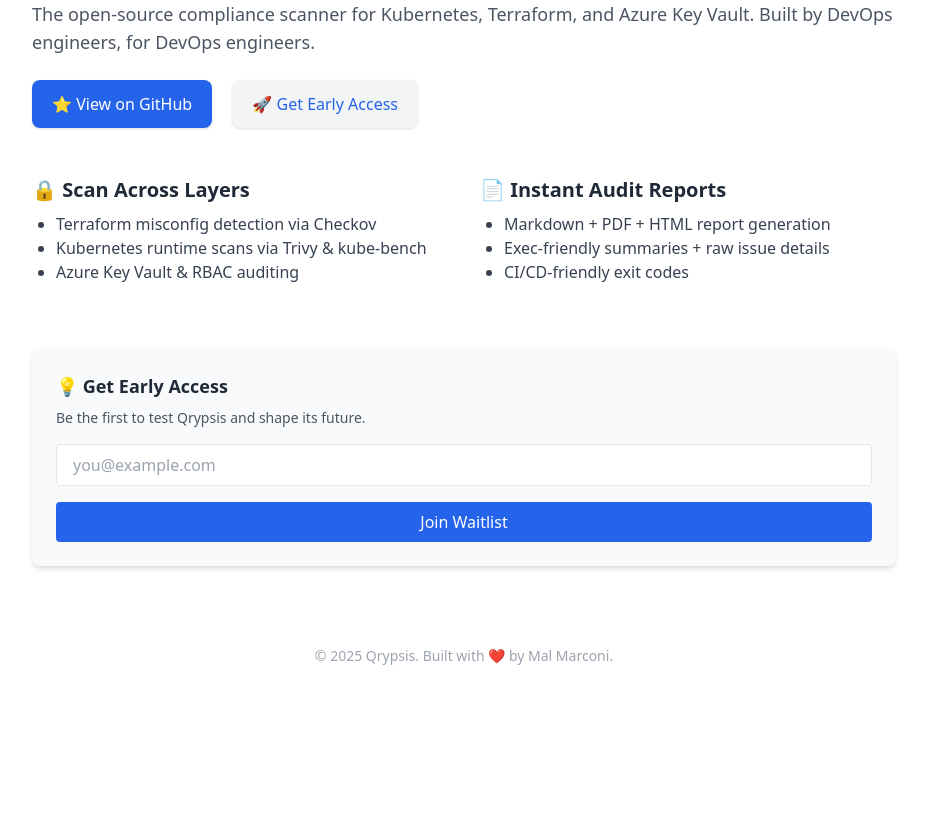
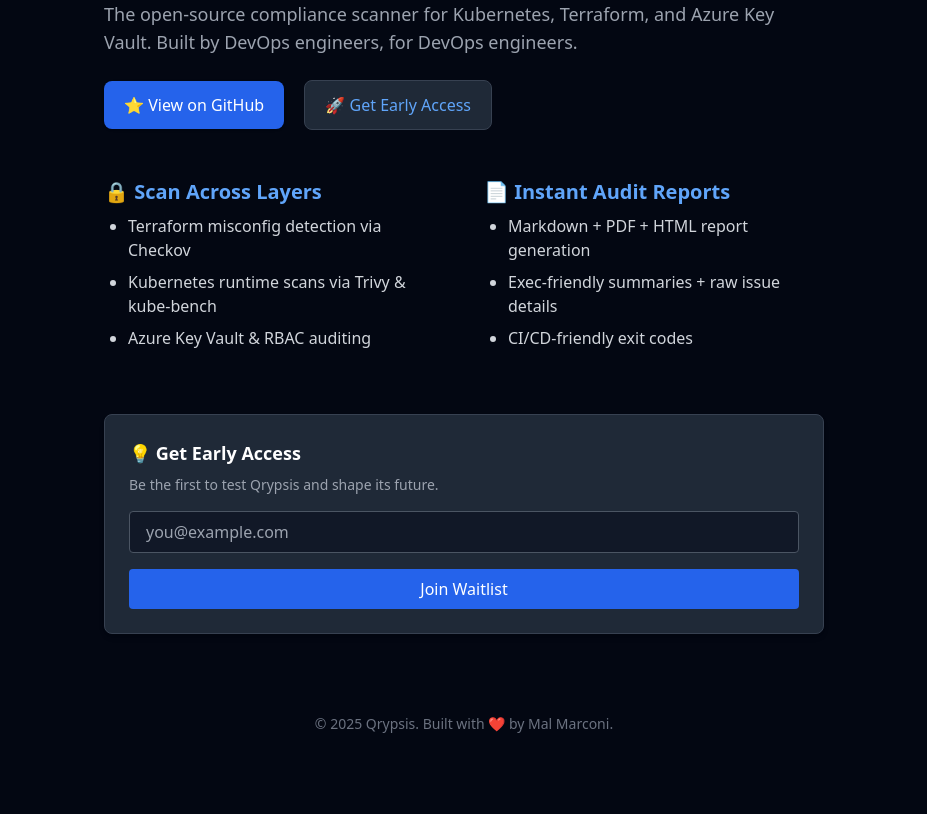
Before and after one commit to mmarconi93/qrypsis, a plain HTML site: page frontend/index.html in a window 1280 px wide. Shown: the part 144-958 px from the top of the page, without its empty margins (176-1103 px from the left). Before the commit the page ends 890 px from the top, so only its background shows below. Drawn offline with nearby package versions, Linux system fonts and the light colour scheme.

Commit message:
changed theme in landing page

```diff
--- a/frontend/index.html
+++ b/frontend/index.html
@@ -6,37 +6,40 @@
   <title>Qrypsis – Kubernetes & Cloud Compliance Scanner</title>
   <script src="https://cdn.tailwindcss.com"></script>
 </head>
-<body class="bg-white text-gray-800">
-  <div class="max-w-4xl mx-auto px-4 py-20">
+<body class="bg-gray-950 text-gray-200 font-sans">
+  <div class="max-w-3xl mx-auto px-6 py-20">
     <div class="flex items-center space-x-4">
-      <img src="logo.png" alt="Qrypsis Logo" class="w-12 h-12">
-      <h1 class="text-4xl font-bold tracking-tight">Qrypsis</h1>
+      <img src="logo.png" alt="Qrypsis Logo" class="w-12 h-12 rounded shadow" />
+      <h1 class="text-4xl font-extrabold tracking-tight text-white">Qrypsis</h1>
     </div>
-    <p class="mt-4 text-lg text-gray-600">
+
+    <p class="mt-4 text-lg text-gray-400">
       The open-source compliance scanner for Kubernetes, Terraform, and Azure Key Vault. Built by DevOps engineers, for DevOps engineers.
     </p>
 
-    <div class="mt-6">
-      <a href="https://github.com/mmarconi93/qrypsis.git" target="_blank" class="inline-block px-5 py-3 bg-blue-600 text-white rounded-lg shadow hover:bg-blue-700 transition">
+    <div class="mt-6 space-x-4">
+      <a href="https://github.com/mmarconi93/qrypsis.git" target="_blank"
+        class="inline-block px-5 py-3 bg-blue-600 text-white font-medium rounded-lg shadow hover:bg-blue-700 transition">
         ⭐ View on GitHub
       </a>
-      <a href="#early-access" class="ml-4 inline-block px-5 py-3 bg-gray-100 text-blue-600 rounded-lg shadow hover:bg-gray-200 transition">
+      <a href="#early-access"
+        class="inline-block px-5 py-3 bg-gray-800 text-blue-400 font-medium rounded-lg border border-gray-700 hover:bg-gray-700 transition">
         🚀 Get Early Access
       </a>
     </div>
 
-    <div class="mt-12 grid gap-8 md:grid-cols-2">
+    <div class="mt-12 grid gap-10 md:grid-cols-2">
       <div>
-        <h2 class="text-xl font-semibold">🔒 Scan Across Layers</h2>
-        <ul class="list-disc ml-6 mt-2 text-gray-700">
+        <h2 class="text-xl font-semibold text-blue-400 mb-2">🔒 Scan Across Layers</h2>
+        <ul class="list-disc ml-6 space-y-2 text-gray-300">
           <li>Terraform misconfig detection via Checkov</li>
           <li>Kubernetes runtime scans via Trivy & kube-bench</li>
           <li>Azure Key Vault & RBAC auditing</li>
         </ul>
       </div>
       <div>
-        <h2 class="text-xl font-semibold">📄 Instant Audit Reports</h2>
-        <ul class="list-disc ml-6 mt-2 text-gray-700">
+        <h2 class="text-xl font-semibold text-blue-400 mb-2">📄 Instant Audit Reports</h2>
+        <ul class="list-disc ml-6 space-y-2 text-gray-300">
           <li>Markdown + PDF + HTML report generation</li>
           <li>Exec-friendly summaries + raw issue details</li>
           <li>CI/CD-friendly exit codes</li>
@@ -44,16 +47,19 @@
       </div>
     </div>
 
-    <form id="early-access" class="mt-16 bg-gray-50 p-6 rounded-lg shadow-md">
-      <h3 class="text-lg font-semibold mb-2">💡 Get Early Access</h3>
-      <p class="text-sm text-gray-600 mb-4">Be the first to test Qrypsis and shape its future.</p>
-      <input type="email" placeholder="you@example.com" class="w-full px-4 py-2 border rounded mb-4" required>
-      <button type="submit" class="w-full bg-blue-600 text-white py-2 rounded hover:bg-blue-700 transition">
+    <form id="early-access" class="mt-16 bg-gray-800 p-6 rounded-lg shadow-md border border-gray-700">
+      <h3 class="text-lg font-semibold text-white mb-2">💡 Get Early Access</h3>
+      <p class="text-sm text-gray-400 mb-4">Be the first to test Qrypsis and shape its future.</p>
+      <input type="email" placeholder="you@example.com"
+        class="w-full px-4 py-2 bg-gray-900 border border-gray-600 text-white rounded mb-4 focus:outline-none focus:ring-2 focus:ring-blue-600"
+        required>
+      <button type="submit"
+        class="w-full bg-blue-600 text-white py-2 rounded hover:bg-blue-700 transition font-medium">
         Join Waitlist
       </button>
     </form>
 
-    <footer class="mt-20 text-center text-sm text-gray-400">
+    <footer class="mt-20 text-center text-sm text-gray-500">
       © 2025 Qrypsis. Built with ❤️ by Mal Marconi.
     </footer>
   </div>
```
